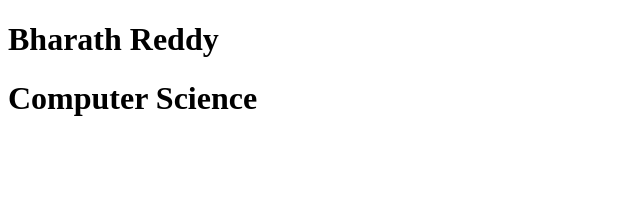
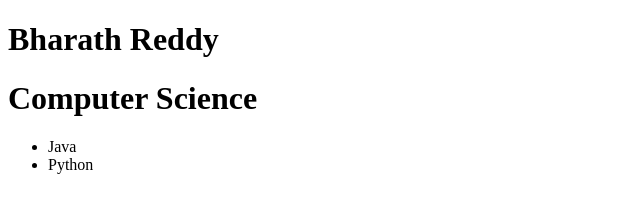
Before and after one commit to bharathboienipalli/FirstProject, a plain HTML site: page FirstProject/index.html in a window 1280 px wide. Shown: the full height of the page, 0-640 px from the left. Drawn offline with Linux system fonts and the light colour scheme.

Commit message:
major changes

```diff
--- a/FirstProject/index.html
+++ b/FirstProject/index.html
@@ -8,5 +8,9 @@
 <body>
     <h1>Bharath Reddy</h1>
     <h1>Computer Science</h1>
+    <ul><!--Unordered List-->
+        <li>Java</li>
+        <li>Python</li>
+    </ul>
 </body>
 </html>
```
